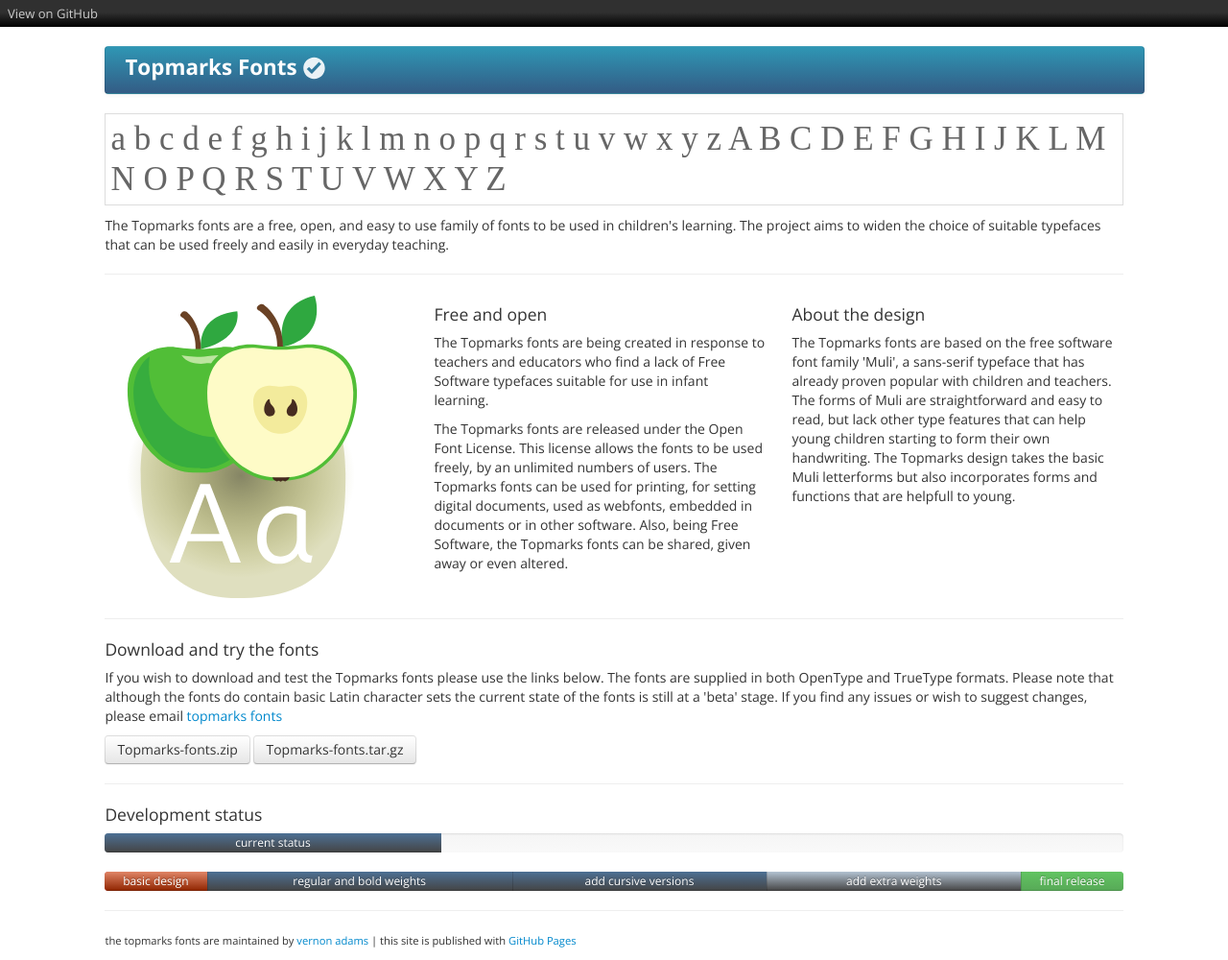
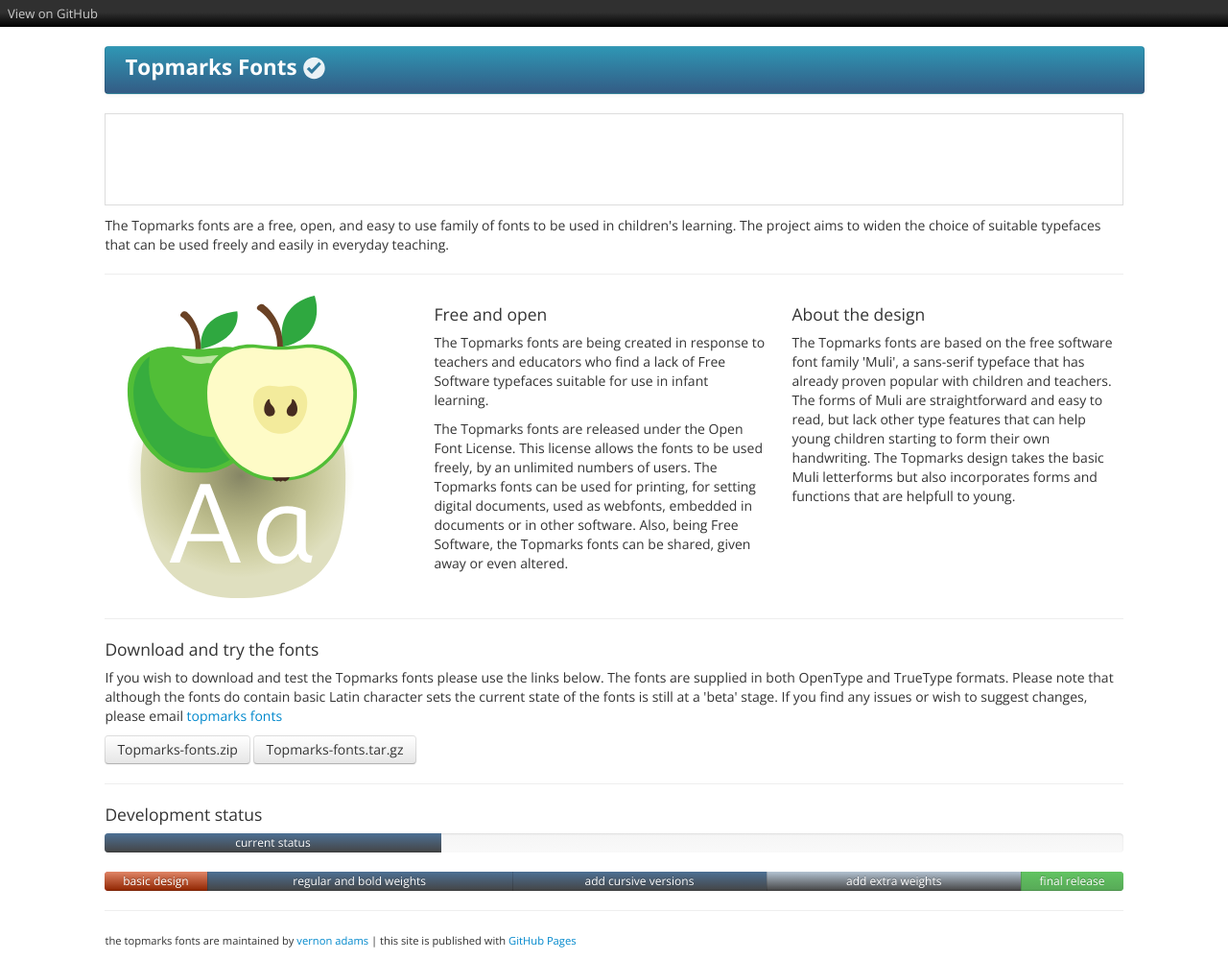
Before and after one commit to vernnobile/topmarks, a Jekyll site: the page built from index.html, in a window 1280 px wide. Shown: the whole page at 96% size. Built offline with Jekyll 4.4.1, drawn with Linux system fonts in a browser that asks for light colours; some web fonts are replaced.

Commit message:
Update stylesheet.css

```diff
--- a/stylesheets/stylesheet.css
+++ b/stylesheets/stylesheet.css
@@ -1,6 +1,7 @@
 .specimen {
 font-family: 'topmarksbook';
-color:#666;
+color:#fff;
+color-background:#ccc;
 font-size:2.5em;
 padding:5px;
 border:solid 1px #ddd;
```
